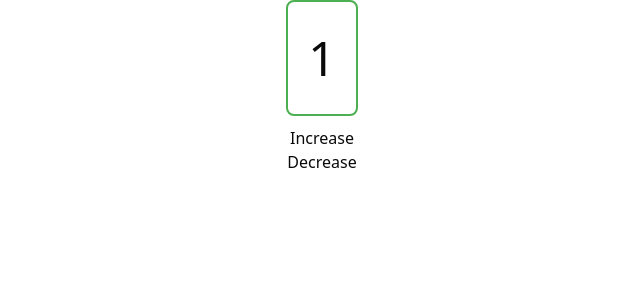
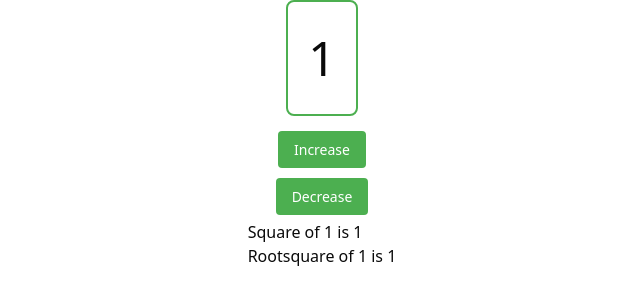
Before and after one commit to lengtith/nextjs-beginner, a Next.js app: page / in a window 1280 px wide. Shown: the top 304 px of the page, without its empty margins (318-958 px from the left). Built offline with nearby package versions, Linux system fonts and the light colour scheme.

Commit message:
example of use useCallback(), useMemo(), and memo()

```diff
--- a/src/components/Button.jsx
+++ b/src/components/Button.jsx
@@ -1,6 +1,6 @@
 import React, { memo } from "react";
 
-export const Button = ({ onClick, disabled = false, children }) => {
+export const Button = memo(({ onClick, children }) => {
   console.log(`Button "${children}" re-rendered`);
 
   return (
@@ -16,9 +16,10 @@ export const Button = ({ onClick, disabled = false, children }) => {
         border: "none",
         borderRadius: "4px",
       }}
-      disabled={disabled}
     >
       {children}
     </button>
   );
-};
+});
+
+Button.displayName = "Button";
--- a/src/components/Parent.jsx
+++ b/src/components/Parent.jsx
@@ -1,8 +1,8 @@
 "use client";
 
-import React, { useEffect, useState } from "react";
+import React, { useCallback, useEffect, useMemo, useState } from "react";
 import { Counter } from "./Counter";
-// import { Counter } from "./Counter";
+import { Button } from "./Button";
 
 const Parent = () => {
   const [number, setNumber] = useState(1);
@@ -11,14 +11,22 @@ const Parent = () => {
     document.title = `Count ${number}`;
   }, [number]);
 
-  const handleIncrease = () => {
+  const handleIncrease = useCallback(() => {
     setNumber((prev) => prev + 1);
-  };
+  }, []);
 
-  const handleDecrease = () => {
+  const handleDecrease = useCallback(() => {
     if (number > 0) {
       setNumber((prev) => prev - 1);
     }
+  }, []);
+
+  const numberSquare = useMemo(() => {
+    return number * number;
+  }, [number]);
+
+  const numberRootSquare = () => {
+    return Math.sqrt(number);
   };
 
   console.log("Parent re-rendered");
@@ -33,8 +41,17 @@ const Parent = () => {
       }}
     >
       <Counter count={number} />
-      <button onClick={handleIncrease}>Increase</button>
-      <button onClick={handleDecrease}>Decrease</button>
+      <Button onClick={handleIncrease}>Increase</Button>
+      <Button onClick={handleDecrease}>Decrease</Button>
+
+      <div>
+        <h1>
+          Square of {number} is {numberSquare}
+        </h1>
+        <h2>
+          Rootsquare of {number} is {numberRootSquare()}
+        </h2>
+      </div>
     </div>
   );
 };
```
